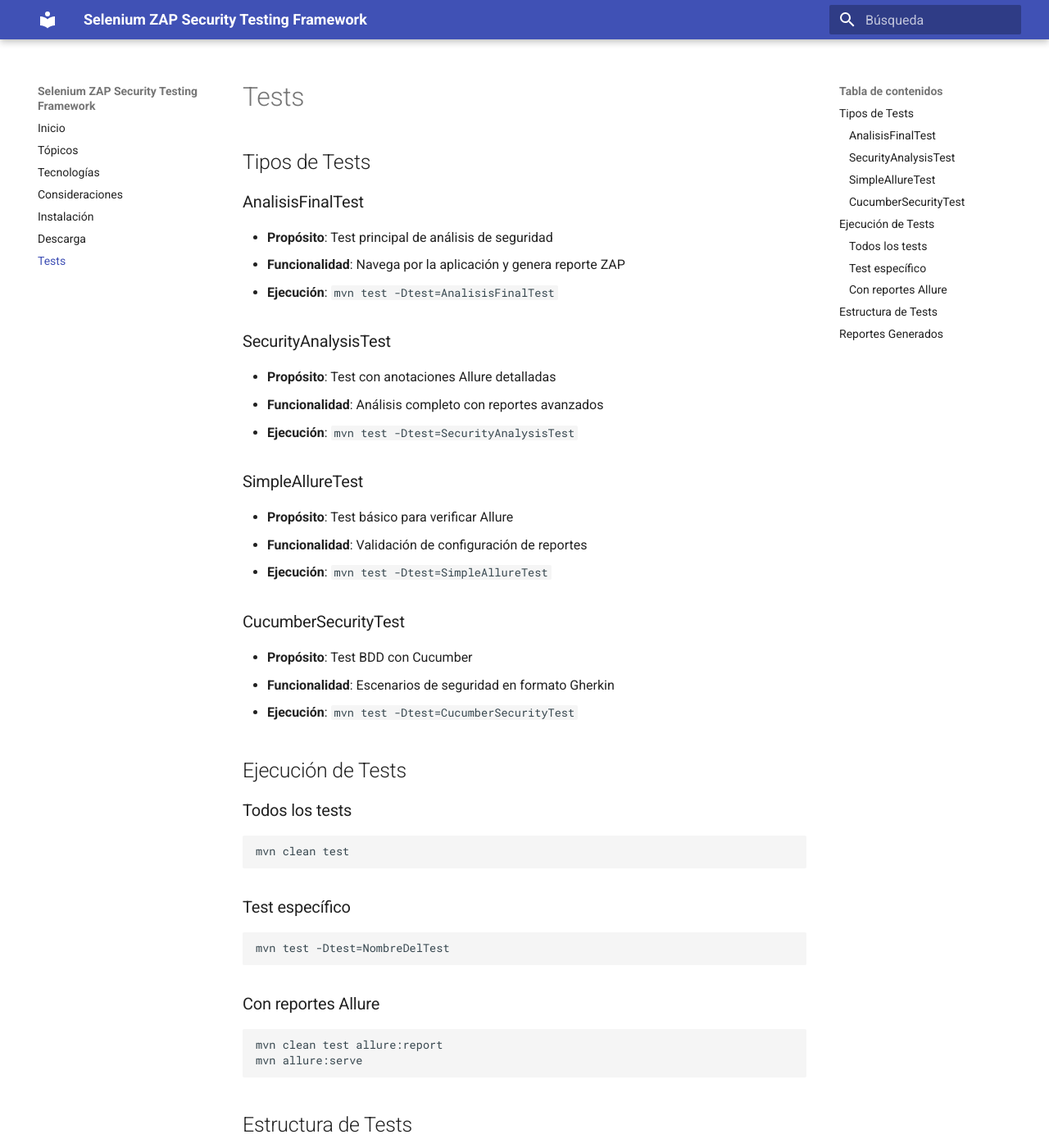
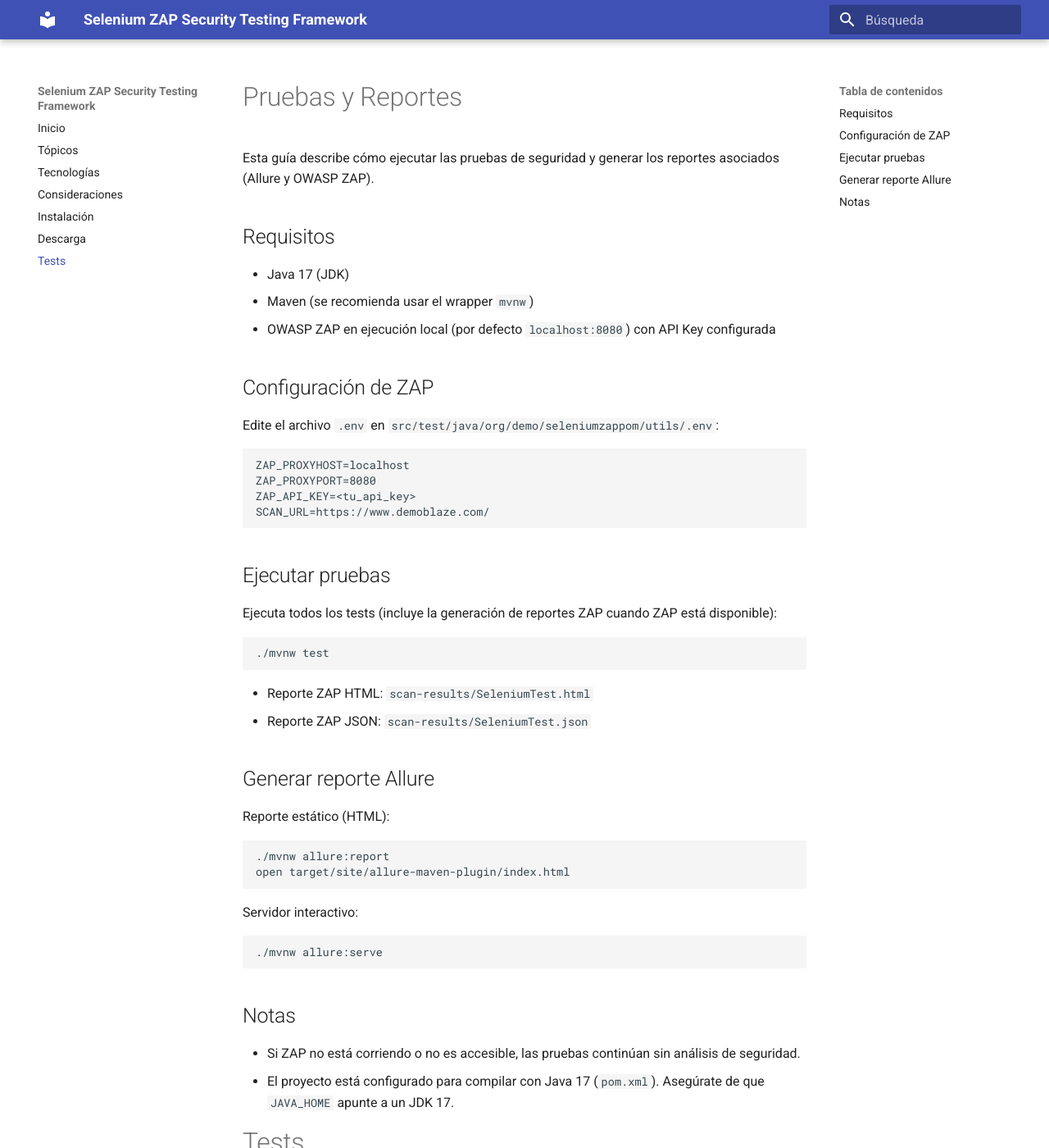
Before and after one commit to somospragma/qa-seguridad-owasp-zap-selenium, an MkDocs documentation site: the page built from docs/tests.md, in a window 1280 px wide and 1400 px high. Shown: the whole window at 82% size. Built offline with MkDocs 1.6.1 and Material for MkDocs 9.7.7, drawn with Linux system fonts in a browser that asks for light colours.

````diff
--- a/docs/tests.md
+++ b/docs/tests.md
@@ -1,3 +1,54 @@
+# Pruebas y Reportes
+
+Esta guía describe cómo ejecutar las pruebas de seguridad y generar los reportes asociados (Allure y OWASP ZAP).
+
+## Requisitos
+
+- Java 17 (JDK)
+- Maven (se recomienda usar el wrapper `mvnw`)
+- OWASP ZAP en ejecución local (por defecto `localhost:8080`) con API Key configurada
+
+## Configuración de ZAP
+
+Edite el archivo `.env` en `src/test/java/org/demo/seleniumzappom/utils/.env`:
+
+```
+ZAP_PROXYHOST=localhost
+ZAP_PROXYPORT=8080
+ZAP_API_KEY=<tu_api_key>
+SCAN_URL=https://www.demoblaze.com/
+```
+
+## Ejecutar pruebas
+
+Ejecuta todos los tests (incluye la generación de reportes ZAP cuando ZAP está disponible):
+
+```bash
+./mvnw test
+```
+
+- Reporte ZAP HTML: `scan-results/SeleniumTest.html`
+- Reporte ZAP JSON: `scan-results/SeleniumTest.json`
+
+## Generar reporte Allure
+
+Reporte estático (HTML):
+
+```bash
+./mvnw allure:report
+open target/site/allure-maven-plugin/index.html
+```
+
+Servidor interactivo:
+
+```bash
+./mvnw allure:serve
+```
+
+## Notas
+
+- Si ZAP no está corriendo o no es accesible, las pruebas continúan sin análisis de seguridad.
+- El proyecto está configurado para compilar con Java 17 (`pom.xml`). Asegúrate de que `JAVA_HOME` apunte a un JDK 17.
 # Tests
 
 ## Tipos de Tests
````
Also changed, not shown: README.md (+56 -0 lines), docs/index.md (+8 -0 lines), 1 other file.
